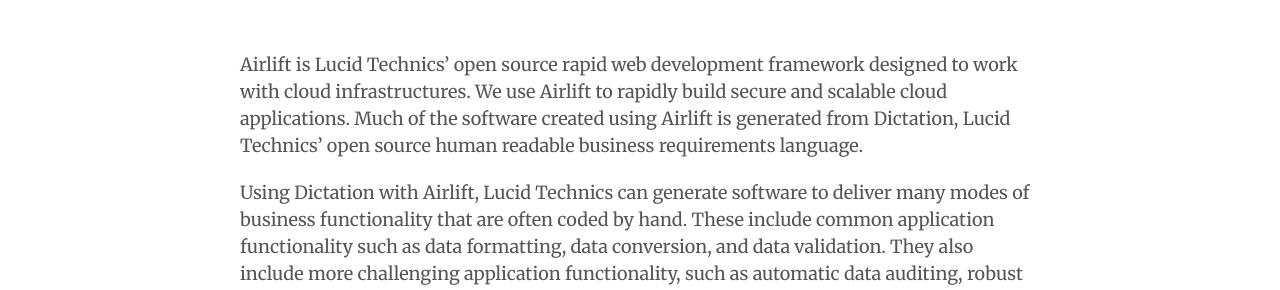
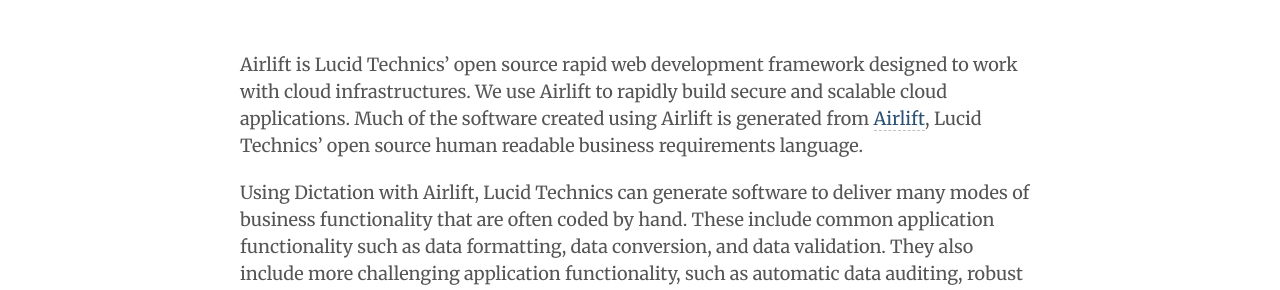
Before and after one commit to LucidTechnics/lucidtechnics.github.com, a Jekyll site: the page built from _posts/projects/0100-01-01-airlift.md, in a window 1280 px wide. Shown: the part 376-666 px from the top of the page. Built offline with Jekyll 4.4.1, drawn with Linux system fonts in a browser that asks for light colours; nearby versions of some CDN libraries.

Commit message:
Updated _posts/projects/0100-01-01-airlift.md

```diff
--- a/_posts/projects/0100-01-01-airlift.md
+++ b/_posts/projects/0100-01-01-airlift.md
@@ -12,7 +12,7 @@
 published: true
 ---
 
-Airlift is Lucid Technics' open source rapid web development framework designed to work with cloud infrastructures. We use Airlift to rapidly build secure and scalable cloud applications.  Much of the software created using Airlift is generated from Dictation, Lucid Technics' open source human readable business requirements language.
+Airlift is Lucid Technics' open source rapid web development framework designed to work with cloud infrastructures. We use Airlift to rapidly build secure and scalable cloud applications.  Much of the software created using Airlift is generated from <a href="http://lucidtechnics.github.com/projects/airlift.html">Airlift</a>, Lucid Technics' open source human readable business requirements language.
 
 Using Dictation with Airlift, Lucid Technics can generate software to deliver many modes of business functionality that are often coded by hand.  These include common application functionality such as data formatting, data conversion, and data validation.  They also include more challenging application functionality, such as automatic data auditing, robust data encryption, user action undo and redo, and role based security.
 
```
